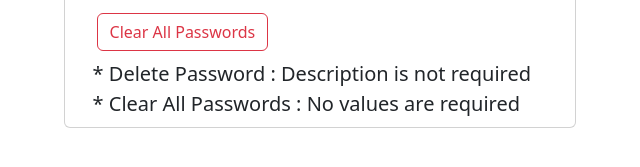
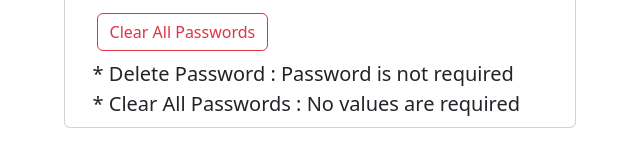
Before and after one commit to akhil-dharavath/Password_Generator, a plain HTML site: page index.html in a window 1280 px wide. Shown: the part 647-814 px from the top of the page, 78-718 px from the left. Drawn offline with nearby package versions, Linux system fonts and the light colour scheme.

Commit message:
Update index.html

```diff
--- a/index.html
+++ b/index.html
@@ -69,7 +69,7 @@
           <a id='add' class="btn btn-outline-success mx-1 my-2">Add Password</a>
           <a id='delet' class="btn btn-outline-danger mx-1 my-2">Delete Password</a>
           <a id='clear1' class="btn btn-outline-danger mx-1 my-2">Clear All Passwords</a>
-          <p class='mb-0'> * Delete Password : Description is not required</p>
+          <p class='mb-0'> * Delete Password : Password is not required</p>
           <p class='mb=0'> * Clear All Passwords : No values are required</p>
         </div>
       </div>
```
